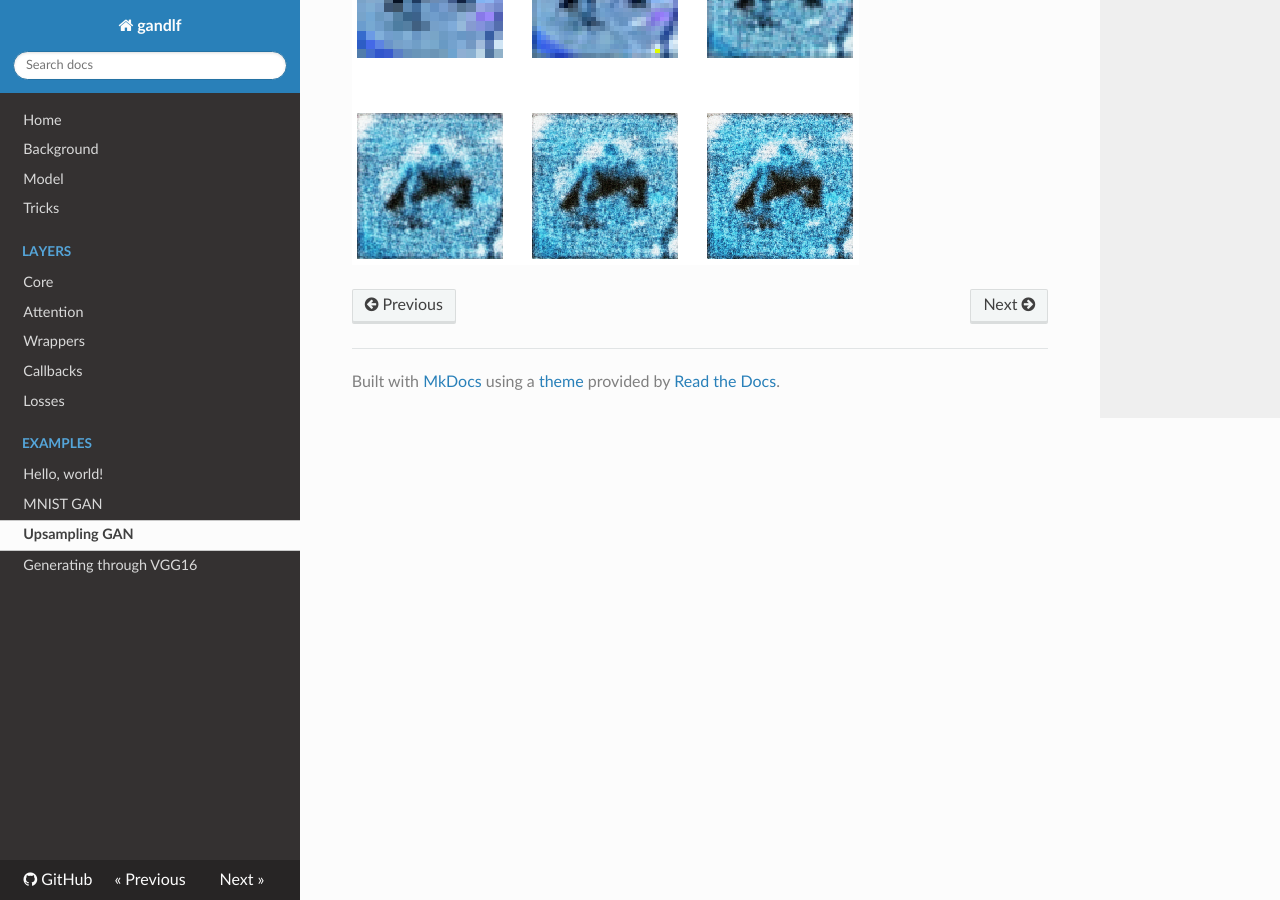
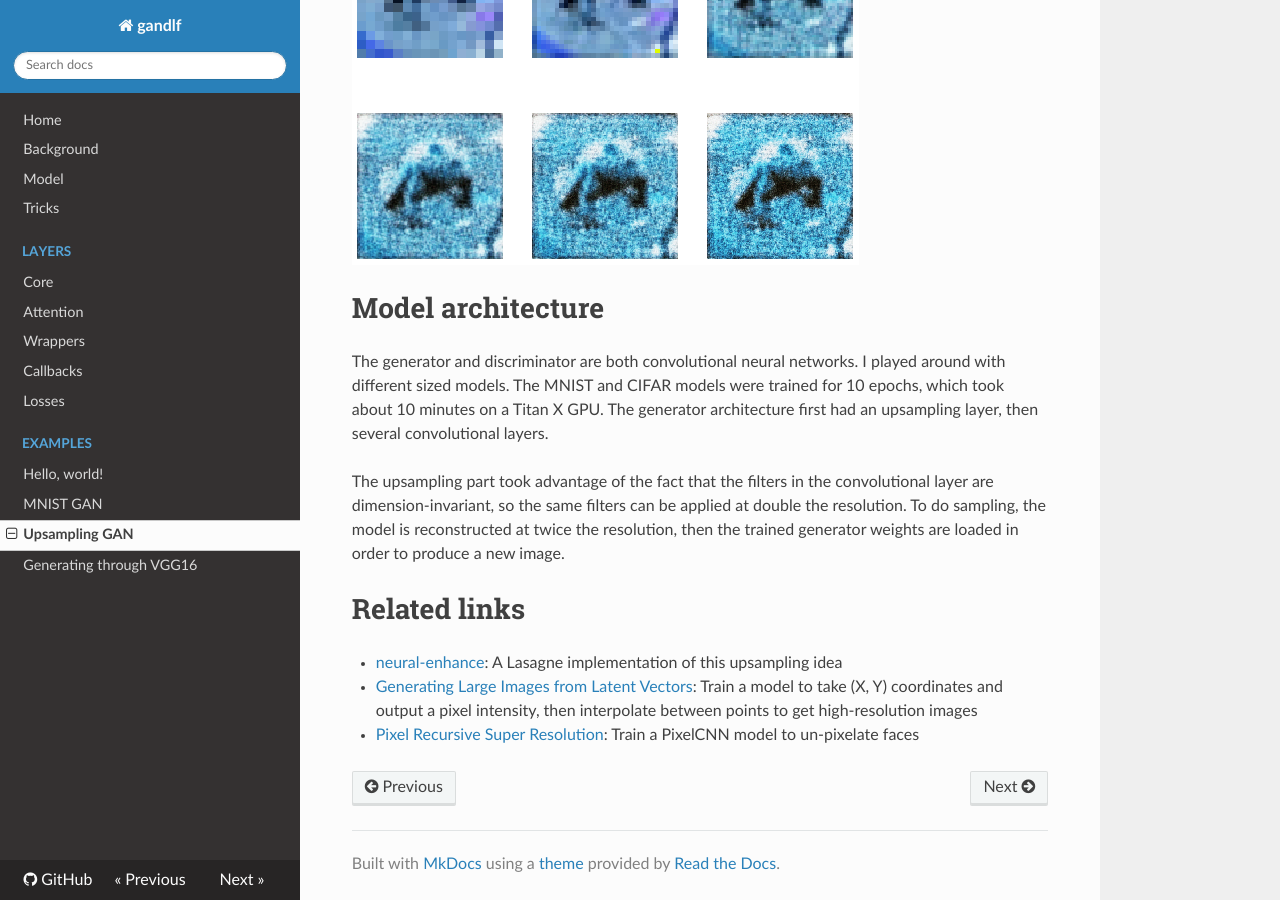
Before and after one commit to codekansas/gandlf, an MkDocs documentation site: the page built from docs/examples/upsample.md, in a window 1280 px wide and 900 px high, scrolled down 823 px. Built offline with MkDocs 1.6.1, drawn with Linux system fonts in a browser that asks for light colours; nearby versions of some CDN libraries; old or Windows-style settings are respelled for this version of MkDocs.

Commit message:
changed upsampling docs a bit :wink:

```diff
--- a/docs/examples/upsample.md
+++ b/docs/examples/upsample.md
@@ -7,3 +7,15 @@ This is an implementation of the [neural-enhance](https://github.com/alexjc/neur
 The same process can be done on CIFAR images:
 
 [![CIFAR GAN Upsampled](/resources/upsampling/resolved_bear.png)](/resources/upsampling/resolved_bear.png)
+
+# Model architecture
+
+The generator and discriminator are both convolutional neural networks. I played around with different sized models. The MNIST and CIFAR models were trained for 10 epochs, which took about 10 minutes on a Titan X GPU. The generator architecture first had an upsampling layer, then several convolutional layers.
+
+The upsampling part took advantage of the fact that the filters in the convolutional layer are dimension-invariant, so the same filters can be applied at double the resolution. To do sampling, the model is reconstructed at twice the resolution, then the trained generator weights are loaded in order to produce a new image.
+
+# Related links
+
+ - [neural-enhance](https://github.com/alexjc/neural-enhance): A Lasagne implementation of this upsampling idea
+ - [Generating Large Images from Latent Vectors](http://blog.otoro.net/2016/04/01/generating-large-images-from-latent-vectors/): Train a model to take (X, Y) coordinates and output a pixel intensity, then interpolate between points to get high-resolution images
+ - [Pixel Recursive Super Resolution](https://arxiv.org/pdf/1702.00783.pdf): Train a PixelCNN model to un-pixelate faces
```
